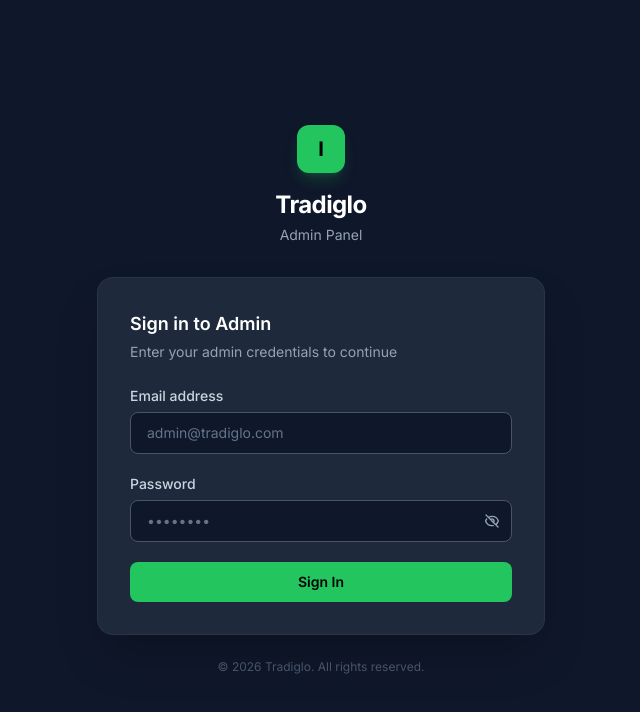
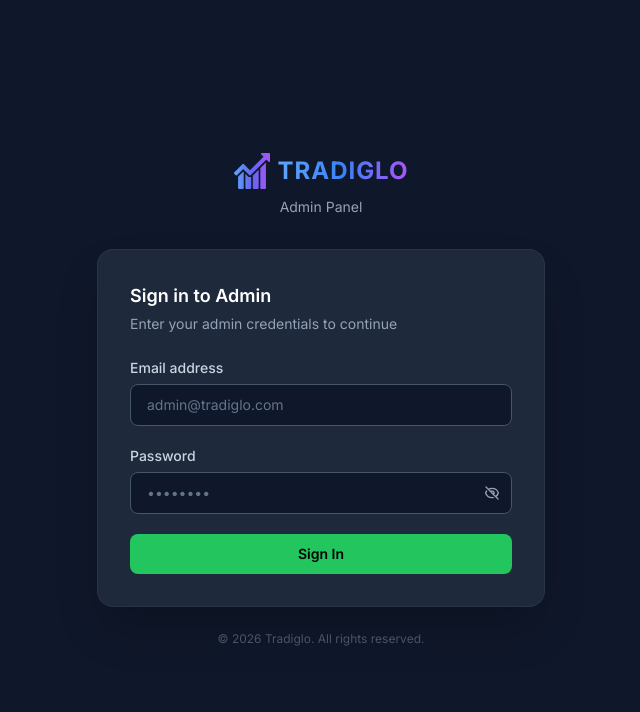
Before and after one commit to cunaybaruta-bot/INVESTOFT.COM, a Next.js app: page /admin/login in a window 1280 px wide. Shown: the top 712 px of the page, without its empty margins (319-959 px from the left). Built offline with nearby package versions, Linux system fonts and the light colour scheme.

Commit message:
Local Commit: 2026-03-20T21:51:00.360Z - Updated logo di halaman **admin/login** menggunakan logo yang sama seperti Header website (ikon gradient mask + teks "TRADIGLO" dengan gradient biru-ungu) - Logo sekarang dapat diklik dan mengarah ke homepage (`/`)

```diff
--- a/src/app/admin/login/page.tsx
+++ b/src/app/admin/login/page.tsx
@@ -3,6 +3,7 @@
 import { useState, useEffect } from 'react';
 import { useRouter } from 'next/navigation';
 import { createClient } from '@/lib/supabase/client';
+import Link from 'next/link';
 
 export default function AdminLoginPage() {
   const router = useRouter();
@@ -97,11 +98,33 @@ export default function AdminLoginPage() {
       <div className="w-full max-w-md">
         {/* Logo / Brand */}
         <div className="flex flex-col items-center mb-8">
-          <div className="w-12 h-12 rounded-xl bg-[#22c55e] flex items-center justify-center mb-4 shadow-lg shadow-green-500/20">
-            <span className="text-black font-bold text-xl">I</span>
-          </div>
-          <h1 className="text-white text-2xl font-bold tracking-tight">Tradiglo</h1>
-          <p className="text-slate-400 text-sm mt-1">Admin Panel</p>
+          <Link href="/" className="flex flex-col items-center gap-2 group">
+            <div className="flex items-center gap-2">
+              <div
+                style={{
+                  width: 36,
+                  height: 36,
+                  background: 'linear-gradient(to right, #60a5fa, #6366f1, #a855f7)',
+                  WebkitMaskImage: 'url(/assets/images/chart-646_1024-1773102864640.png)',
+                  WebkitMaskSize: 'contain',
+                  WebkitMaskRepeat: 'no-repeat',
+                  WebkitMaskPosition: 'center',
+                  maskImage: 'url(/assets/images/chart-646_1024-1773102864640.png)',
+                  maskSize: 'contain',
+                  maskRepeat: 'no-repeat',
+                  maskPosition: 'center',
+                }}
+                className="flex-shrink-0"
+              />
+              <span
+                style={{ fontFamily: "'Satoshi', 'Inter', sans-serif", fontWeight: 700, letterSpacing: '0.04em' }}
+                className="text-transparent bg-clip-text bg-gradient-to-r from-blue-400 via-blue-500 to-purple-500 text-2xl tracking-wide select-none group-hover:opacity-80 transition-opacity"
+              >
+                TRADIGLO
+              </span>
+            </div>
+          </Link>
+          <p className="text-slate-400 text-sm mt-2">Admin Panel</p>
         </div>
 
         {/* Card */}
```
